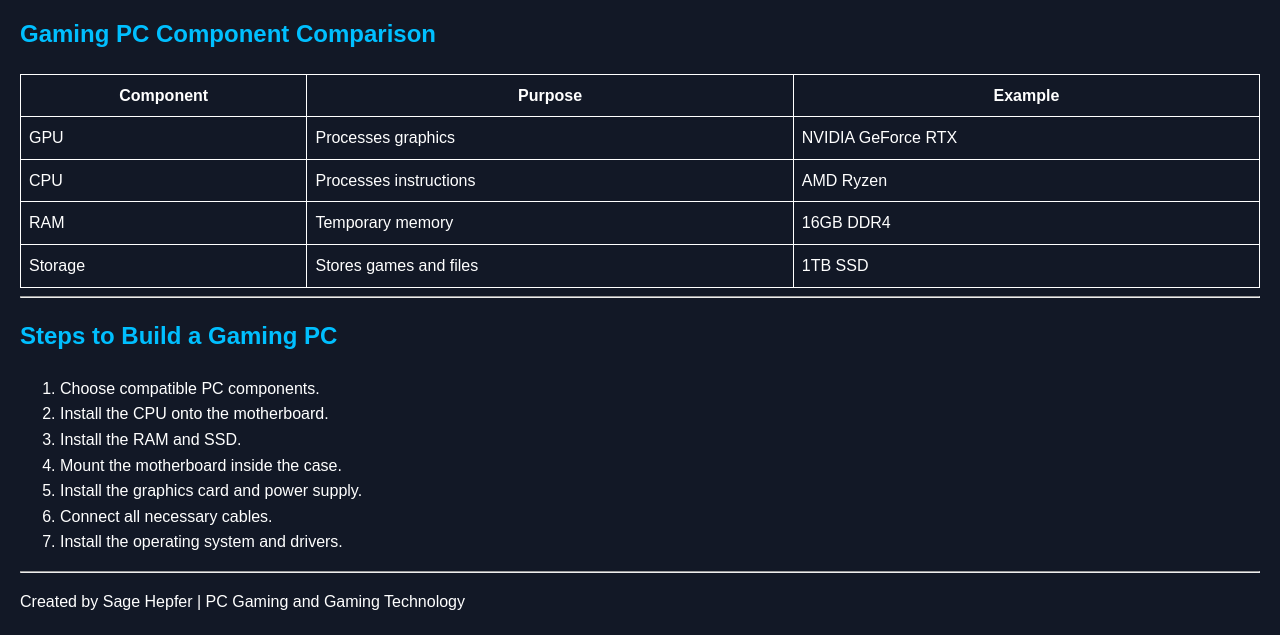
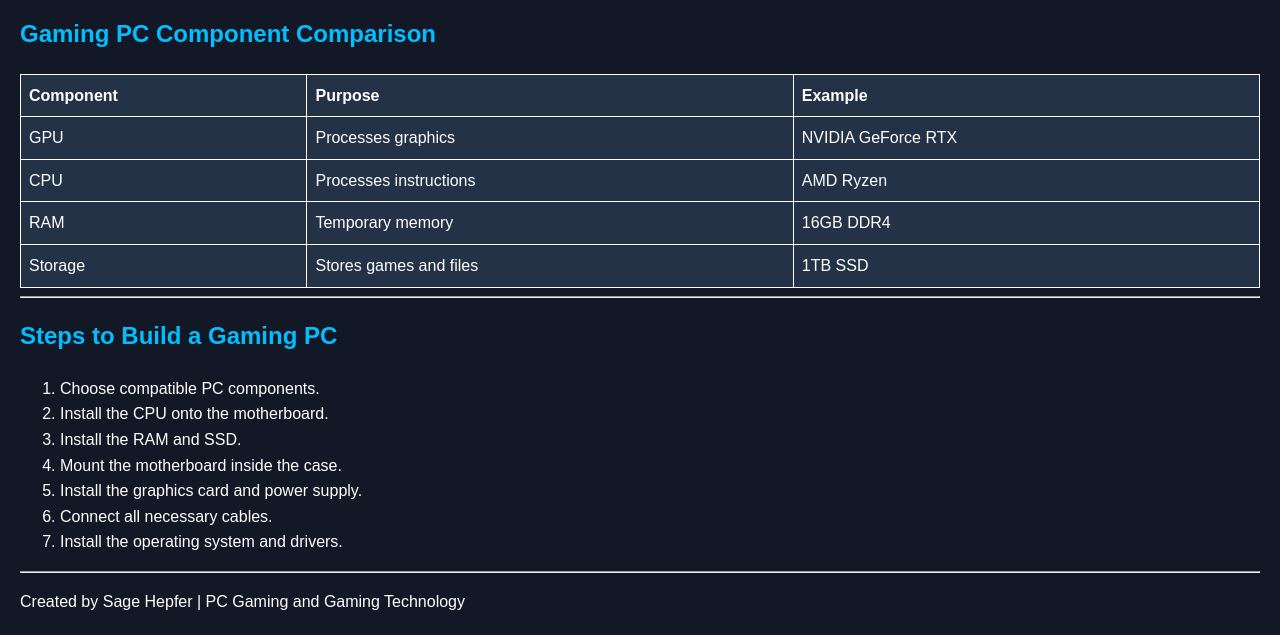
Before and after one commit to squidsumthin/pc-gaming-website, a plain HTML site: page index.html in a window 1280 px wide. Shown: the part 1474-2109 px from the top of the page. Drawn offline with Linux system fonts and the light colour scheme.

Commit message:
Add background color to table in CSS

```diff
--- a/HepferSageStyleSheet.css
+++ b/HepferSageStyleSheet.css
@@ -28,12 +28,18 @@ a {
 
 table {
     width: 100%;
+    background-color: #243247;
     border-collapse: collapse;
 }
 
 table, th, td {
     border: 1px solid white;
+}
+
+th, td {
     padding: 8px;
+    text-align: left;
+    vertical-align: middle;
 }
 
 img {
```
